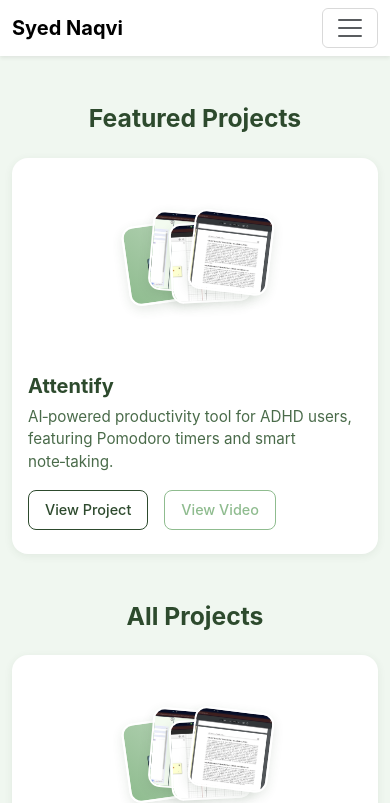
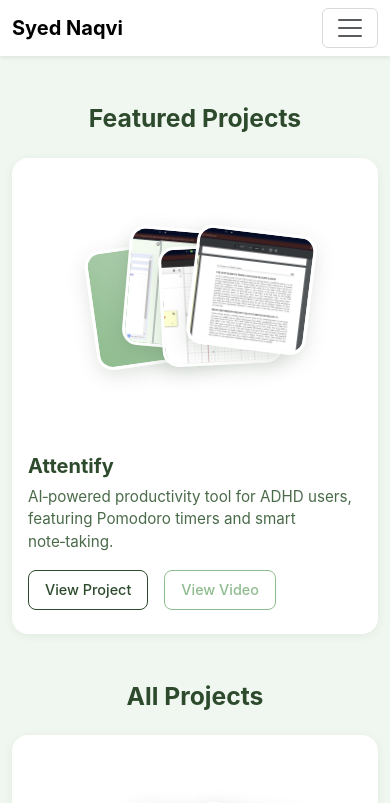
Before and after one commit to Faseeh-Naqvi/faseeh.ca, a React (Create React App) app in the folder my-portfolio/: page /projects in a window 390 px wide. Shown: the top 803 px of the page. Built offline with nearby package versions, Linux system fonts and the light colour scheme.

Commit message:
style changes

```diff
--- a/my-portfolio/src/pages/Projects.css
+++ b/my-portfolio/src/pages/Projects.css
@@ -25,8 +25,8 @@
 /* iMessage-style overlapping media gallery */
 .imessage-gallery {
   position: relative;
-  height: 300px;
-  padding: 1rem;
+  height: 450px;
+  padding: 2rem;
   background: transparent;
   display: flex;
   align-items: center;
@@ -36,45 +36,45 @@
 
 .media-thumbnail {
   position: absolute;
-  width: 120px;
-  height: 120px;
-  border-radius: 12px;
+  width: 180px;
+  height: 180px;
+  border-radius: 16px;
   object-fit: cover;
   cursor: pointer;
   transition: transform 0.3s, z-index 0.3s, box-shadow 0.3s;
-  box-shadow: 0 4px 12px rgba(45, 74, 45, 0.12);
-  border: 2px solid var(--bs-light);
+  box-shadow: 0 6px 20px rgba(45, 74, 45, 0.15);
+  border: 3px solid var(--bs-light);
 }
 
 .media-thumbnail:nth-child(1) {
-  transform: rotate(-8deg) translateX(-40px);
+  transform: rotate(-8deg) translateX(-60px);
   z-index: 1;
 }
 
 .media-thumbnail:nth-child(2) {
-  transform: rotate(5deg) translateX(-10px) translateY(-10px);
+  transform: rotate(5deg) translateX(-20px) translateY(-15px);
   z-index: 2;
 }
 
 .media-thumbnail:nth-child(3) {
-  transform: rotate(-3deg) translateX(20px) translateY(5px);
+  transform: rotate(-3deg) translateX(30px) translateY(8px);
   z-index: 3;
 }
 
 .media-thumbnail:nth-child(4) {
-  transform: rotate(7deg) translateX(50px) translateY(-15px);
+  transform: rotate(7deg) translateX(80px) translateY(-20px);
   z-index: 4;
 }
 
 .media-thumbnail:nth-child(5) {
-  transform: rotate(-5deg) translateX(80px) translateY(10px);
+  transform: rotate(-5deg) translateX(130px) translateY(15px);
   z-index: 5;
 }
 
 .media-thumbnail:hover {
-  transform: scale(1.1) rotate(0deg) !important;
+  transform: scale(1.15) rotate(0deg) !important;
   z-index: 10 !important;
-  box-shadow: 0 8px 24px rgba(45, 74, 45, 0.2);
+  box-shadow: 0 12px 32px rgba(45, 74, 45, 0.25);
 }
 
 /* Video thumbnail overlay */
@@ -91,12 +91,12 @@
   background: rgba(45, 74, 45, 0.8);
   color: white;
   border-radius: 50%;
-  width: 30px;
-  height: 30px;
+  width: 40px;
+  height: 40px;
   display: flex;
   align-items: center;
   justify-content: center;
-  font-size: 12px;
+  font-size: 16px;
 }
 
 .project-card .card-body {
@@ -203,23 +203,23 @@
   }
 
   .media-thumbnail {
-    width: 100px;
-    height: 100px;
+    width: 150px;
+    height: 150px;
   }
 
   .imessage-gallery {
-    height: 250px;
+    height: 350px;
   }
 }
 
 @media (max-width: 767px) {
   .media-thumbnail {
-    width: 80px;
-    height: 80px;
+    width: 120px;
+    height: 120px;
   }
 
   .imessage-gallery {
-    height: 200px;
+    height: 280px;
   }
 
   .project-card .card-body {
@@ -227,22 +227,22 @@
   }
 
   .media-thumbnail:nth-child(1) {
-    transform: rotate(-8deg) translateX(-30px);
+    transform: rotate(-8deg) translateX(-45px);
   }
 
   .media-thumbnail:nth-child(2) {
-    transform: rotate(5deg) translateX(-5px) translateY(-5px);
+    transform: rotate(5deg) translateX(-10px) translateY(-8px);
   }
 
   .media-thumbnail:nth-child(3) {
-    transform: rotate(-3deg) translateX(15px) translateY(5px);
+    transform: rotate(-3deg) translateX(25px) translateY(8px);
   }
 
   .media-thumbnail:nth-child(4) {
-    transform: rotate(7deg) translateX(35px) translateY(-10px);
+    transform: rotate(7deg) translateX(55px) translateY(-15px);
   }
 
   .media-thumbnail:nth-child(5) {
-    transform: rotate(-5deg) translateX(55px) translateY(8px);
+    transform: rotate(-5deg) translateX(85px) translateY(12px);
   }
 }
```
